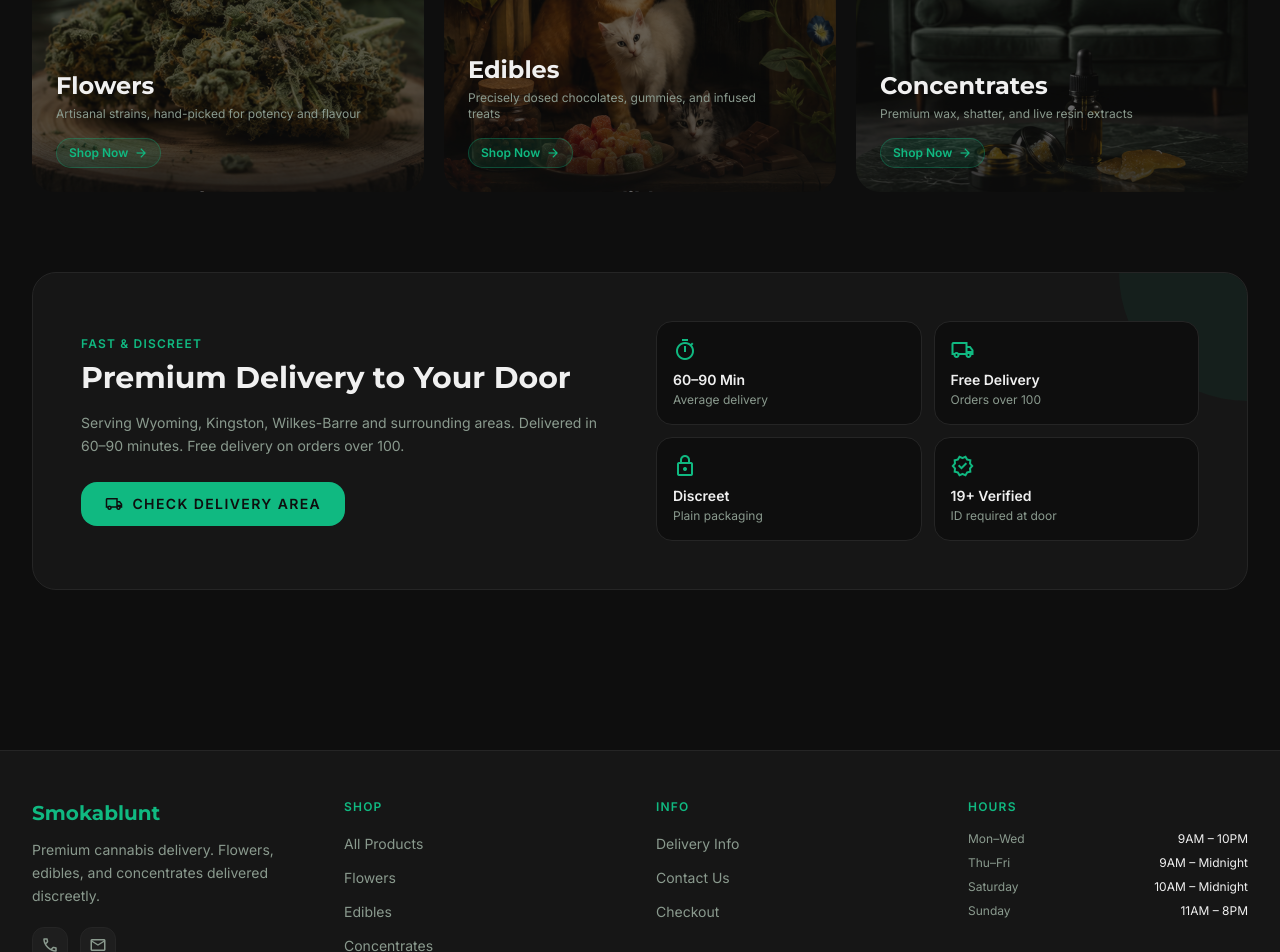
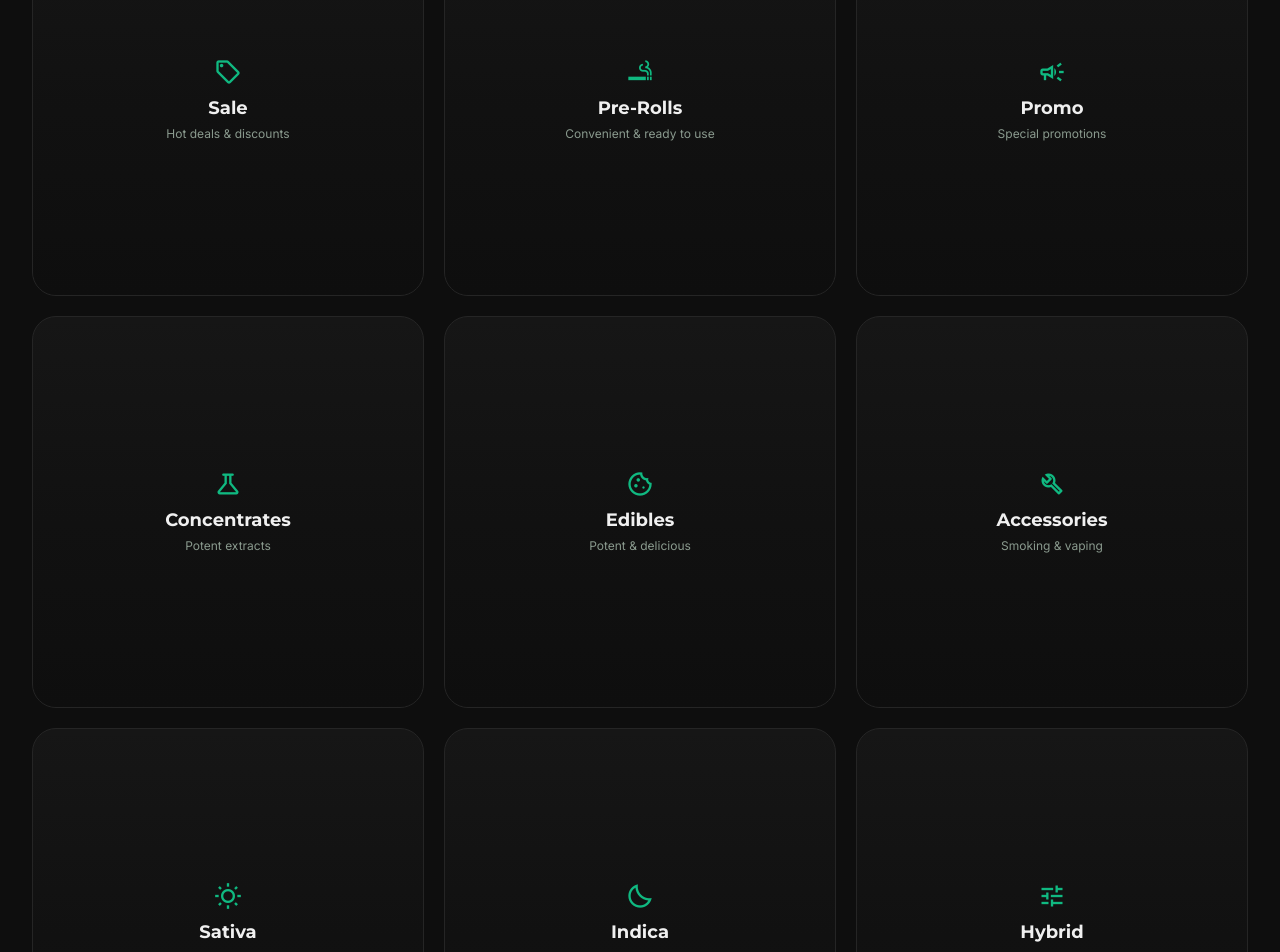
Before and after one commit to BizzOne-Digital/smokablunt, a Next.js app in the folder frontend/: page / in a window 1280 px wide. Shown: the part 1620-2572 px from the top of the page. Built offline with nearby package versions, Linux system fonts and the light colour scheme; no server answers.

Commit message:
client channges

```diff
--- a/frontend/app/contact/page.tsx
+++ b/frontend/app/contact/page.tsx
@@ -5,13 +5,13 @@ import Footer from "@/components/Footer";
 import { api } from "@/lib/api";
 
 const HOURS = [
-  { day:"Monday",    h:"9:00 AM – 10:00 PM", d:1 },
-  { day:"Tuesday",   h:"9:00 AM – 10:00 PM", d:2 },
-  { day:"Wednesday", h:"9:00 AM – 10:00 PM", d:3 },
-  { day:"Thursday",  h:"9:00 AM – 11:00 PM", d:4 },
-  { day:"Friday",    h:"9:00 AM – Midnight",  d:5 },
-  { day:"Saturday",  h:"10:00 AM – Midnight", d:6 },
-  { day:"Sunday",    h:"11:00 AM – 8:00 PM",  d:0 },
+  { day:"Monday",    h:"10:00 AM – 6:00 PM", d:1 },
+  { day:"Tuesday",   h:"10:00 AM – 8:00 PM", d:2 },
+  { day:"Wednesday", h:"10:00 AM – 8:00 PM", d:3 },
+  { day:"Thursday",  h:"10:00 AM – 8:00 PM", d:4 },
+  { day:"Friday",    h:"10:00 AM – 8:00 PM", d:5 },
+  { day:"Saturday",  h:"10:00 AM – 8:00 PM", d:6 },
+  { day:"Sunday",    h:"12:00 PM – 8:00 PM", d:0 },
 ];
 
 export default function ContactPage() {
@@ -26,10 +26,9 @@ export default function ContactPage() {
     const now = new Date();
     const h = now.getHours(), d = now.getDay();
     setToday(d);
-    if (d===0) setIsOpen(h>=11&&h<20);
-    else if (d===6) setIsOpen(h>=10);
-    else if (d>=4) setIsOpen(h>=9);
-    else setIsOpen(h>=9&&h<22);
+    if (d===0) setIsOpen(h>=12&&h<20);
+    else if (d===1) setIsOpen(h>=10&&h<18);
+    else setIsOpen(h>=10&&h<20);
   }, []);
 
   const f = (k: string, v: string) => setForm(p => ({ ...p, [k]: v }));
@@ -72,7 +71,7 @@ export default function ContactPage() {
                 {[
                   { icon:"call",        lbl:"Phone",    val:"249-288-4892",            href:"tel:2492884892" },
                   { icon:"mail",        lbl:"Email",    val:"smokablunt4you@gmail.com", href:"mailto:smokablunt4you@gmail.com" },
-                  { icon:"location_on", lbl:"Location", val:"12 E 6th St, Wyoming PA", href:"https://maps.google.com/?q=12+E+6th+St+Wyoming+PA" },
+                  { icon:"location_on", lbl:"Location", val:"Barrie, Ontario", href:"https://maps.google.com/?q=Barrie+Ontario" },
                 ].map(c => (
                   <li key={c.lbl} className="flex items-start gap-4">
                     <div className="w-10 h-10 rounded-2xl bg-greenBg border border-green/20 flex items-center justify-center flex-shrink-0">
@@ -85,7 +84,7 @@ export default function ContactPage() {
                   </li>
                 ))}
               </ul>
-              <a href="https://maps.google.com/?q=12+E+6th+St+Wyoming+PA" target="_blank" rel="noopener noreferrer"
+              <a href="https://maps.google.com/?q=Barrie+Ontario" target="_blank" rel="noopener noreferrer"
                 className="mt-8 w-full bg-green text-bg py-3.5 rounded-2xl font-sans text-sm font-bold uppercase tracking-widest hover:bg-greenLo transition-colors flex items-center justify-center gap-2">
                 <span className="ms" style={{ fontSize: "18px" }}>near_me</span>Get Directions
               </a>
@@ -117,17 +116,24 @@ export default function ContactPage() {
               <div>
                 <span className="font-sans text-xs font-semibold text-green uppercase tracking-widest block mb-2">Coverage</span>
                 <h2 className="font-title text-2xl font-bold text-textPri mb-4">Delivery Areas</h2>
-                <p className="font-sans text-sm text-textSec leading-relaxed mb-6">We offer discreet, premium delivery to Wyoming and surrounding communities within 60–90 minutes.</p>
+                <p className="font-sans text-sm text-textSec leading-relaxed mb-6">We offer discreet, premium delivery to Barrie and surrounding communities.</p>
                 <ul className="space-y-3 mb-6">
-                  {["Wyoming Proper", "Kingston & Wilkes-Barre", "Pittston Area", "Swoyersville & Exeter"].map(a => (
+                  {["Barrie", "Surrounding Cities"].map(a => (
                     <li key={a} className="flex items-center gap-3">
                       <span className="ms text-green" style={{ fontSize: "18px" }}>check_circle</span>
                       <span className="font-sans text-sm text-textPri">{a}</span>
                     </li>
                   ))}
                 </ul>
-                <div className="p-4 bg-greenBg border border-green/20 rounded-2xl">
-                  <p className="font-sans text-sm text-textSec">Free delivery on orders over <span className="text-green font-bold">100</span>. A 5 fee applies to smaller orders.</p>
+                <div className="space-y-3">
+                  <div className="p-4 bg-greenBg border border-green/20 rounded-2xl">
+                    <p className="font-sans text-xs font-semibold text-green uppercase tracking-wider mb-1">Barrie</p>
+                    <p className="font-sans text-sm text-textSec">Minimum order <span className="text-green font-bold">50</span> for free delivery. Under minimum: <span className="text-green font-bold">5–10</span> delivery fee.</p>
+                  </div>
+                  <div className="p-4 bg-greenBg border border-green/20 rounded-2xl">
+                    <p className="font-sans text-xs font-semibold text-green uppercase tracking-wider mb-1">Surrounding Cities</p>
+                    <p className="font-sans text-sm text-textSec">Minimum order <span className="text-green font-bold">70–100</span> for free delivery. Under minimum: <span className="text-green font-bold">10–20</span> delivery fee.</p>
+                  </div>
                 </div>
               </div>
               <div className="relative h-64 rounded-2xl overflow-hidden bg-bg border border-border flex items-center justify-center">
--- a/frontend/app/page.tsx
+++ b/frontend/app/page.tsx
@@ -1,5 +1,5 @@
 "use client";
-import { useEffect, useState } from "react";
+import { useEffect, useState, useRef, useCallback } from "react";
 import Link from "next/link";
 import Navbar from "@/components/Navbar";
 import Footer from "@/components/Footer";
@@ -13,6 +13,40 @@ const norm = (p: Product) => ({ id:p._id, name:p.name, category:p.category, type
 export default function Home() {
   const [featured, setFeatured] = useState<ReturnType<typeof norm>[]>([]);
   const [loading, setLoading] = useState(true);
+  const [slide, setSlide] = useState(0);
+  const slideTimer = useRef<ReturnType<typeof setInterval>|null>(null);
+
+  const promos = [
+    {
+      title: "Refer a Friend. Get 20 Off.",
+      desc: "They order. You save. Get 20 off your next order when you refer a friend.",
+      cta: "Explore",
+      icon: "group_add",
+      color: "from-emerald-900/40 to-bg",
+    },
+    {
+      title: "Mix & Match Flower Deals",
+      desc: "Choose multiple strains and customize your order. More choice. More control.",
+      cta: "Explore",
+      icon: "extension",
+      color: "from-purple-900/40 to-bg",
+    },
+    {
+      title: "Happy Hour Just Got Better",
+      desc: "Daily from 3 PM \u2013 5 PM, take 10 off all products. Set your reminder. Order during the window. Save instantly. Limited time. Every day.",
+      cta: "Explore",
+      icon: "schedule",
+      color: "from-yellow-900/40 to-bg",
+    },
+  ];
+
+  const nextSlide = useCallback(() => setSlide(s => (s + 1) % 3), []);
+  const prevSlide = useCallback(() => setSlide(s => (s - 1 + 3) % 3), []);
+
+  useEffect(() => {
+    slideTimer.current = setInterval(nextSlide, 5000);
+    return () => { if (slideTimer.current) clearInterval(slideTimer.current); };
+  }, [nextSlide]);
 
   useEffect(() => {
     api.get("/products?featured=true&type=flowers")
@@ -118,24 +152,65 @@ export default function Home() {
         <section className="max-w-site mx-auto px-4 md:px-8 pb-20">
           <span className="font-sans text-xs font-semibold text-green uppercase tracking-widest block mb-1.5">Browse</span>
           <h2 className="font-title text-3xl md:text-4xl font-bold text-textPri mb-10">Shop By Category</h2>
-          <div className="grid grid-cols-1 md:grid-cols-3 gap-5">
+          <div className="grid grid-cols-3 gap-3 md:gap-5">
             {[
-              { title:"Flowers",      desc:"Artisanal strains, hand-picked for potency and flavour",  href:"/shop?type=flowers",      img:"/pic1.png" },
-              { title:"Edibles",      desc:"Precisely dosed chocolates, gummies, and infused treats", href:"/shop?type=edibles",      img:"/pic2.png" },
-              { title:"Concentrates", desc:"Premium wax, shatter, and live resin extracts",           href:"/shop?type=concentrates", img:"/pic3.png" },
+              { title:"Sale",          desc:"Hot deals & discounts",         href:"/shop?type=sale",          icon:"local_offer" },
+              { title:"Pre-Rolls",     desc:"Convenient & ready to use",     href:"/shop?type=pre-rolls",     icon:"smoking_rooms" },
+              { title:"Promo",         desc:"Special promotions",            href:"/shop?type=promo",         icon:"campaign" },
+              { title:"Concentrates",  desc:"Potent extracts",              href:"/shop?type=concentrates",  icon:"science" },
+              { title:"Edibles",       desc:"Potent & delicious",           href:"/shop?type=edibles",       icon:"cookie" },
+              { title:"Accessories",   desc:"Smoking & vaping",             href:"/shop?type=accessories",   icon:"build" },
+              { title:"Sativa",        desc:"Energizing & uplifting",       href:"/shop?type=flowers&strain=sativa", icon:"wb_sunny" },
+              { title:"Indica",        desc:"Relaxing & sedating",          href:"/shop?type=flowers&strain=indica", icon:"bedtime" },
+              { title:"Hybrid",        desc:"Balanced & versatile",         href:"/shop?type=flowers&strain=hybrid", icon:"tune" },
             ].map(c => (
-              <Link key={c.title} href={c.href} className="group relative overflow-hidden rounded-3xl h-72 block">
-                <img src={c.img} alt={c.title} className="w-full h-full object-cover opacity-40 group-hover:opacity-60 group-hover:scale-105 transition-all duration-500" />
-                <div className="absolute inset-0  from-bg via-bg/30 to-transparent" />
-                <div className="absolute bottom-0 left-0 p-6">
-                  <p className="font-title text-2xl font-bold text-textPri mb-1">{c.title}</p>
-                  <p className="font-sans text-xs text-textSec mb-4 max-w-xs">{c.desc}</p>
-                  <span className="inline-flex items-center gap-1.5 bg-green/10 border border-green/30 text-green px-3 py-1.5 rounded-full font-sans text-xs font-semibold group-hover:bg-green group-hover:text-bg transition-all">
-                    Shop Now <span className="ms" style={{fontSize:"14px"}}>arrow_forward</span>
-                  </span>
+              <Link key={c.title} href={c.href} className="group relative overflow-hidden rounded-2xl md:rounded-3xl aspect-square block bg-surface border border-border hover:border-green transition-all">
+                <div className="absolute inset-0 bg-gradient-to-t from-bg via-bg/60 to-transparent" />
+                <div className="absolute inset-0 flex flex-col items-center justify-center p-3 text-center">
+                  <span className="ms text-green mb-2 group-hover:scale-110 transition-transform" style={{ fontSize: "28px" }}>{c.icon}</span>
+                  <p className="font-title text-sm md:text-lg font-bold text-textPri leading-tight">{c.title}</p>
+                  <p className="font-sans text-[10px] md:text-xs text-textSec mt-1 hidden md:block">{c.desc}</p>
                 </div>
               </Link>
             ))}
+          </div>
+        </section>
+
+        {/* ── Promo Slider ────────────────────────────────────── */}
+        <section className="max-w-site mx-auto px-4 md:px-8 pb-20">
+          <div className="bg-surface border border-border rounded-3xl overflow-hidden relative">
+            {/* Slide content */}
+            <div className="relative min-h-[320px] md:min-h-[280px] flex flex-col items-center justify-center text-center px-8 py-12">
+              <div className={`absolute inset-0 bg-gradient-to-b ${promos[slide].color} opacity-60`} />
+              <div className="relative z-10 max-w-lg mx-auto">
+                <div className="w-16 h-16 rounded-full bg-green/10 border border-green/20 flex items-center justify-center mx-auto mb-5">
+                  <span className="ms text-green" style={{ fontSize: "32px" }}>{promos[slide].icon}</span>
+                </div>
+                <h3 className="font-title text-2xl md:text-3xl font-bold text-textPri mb-3">{promos[slide].title}</h3>
+                <p className="font-sans text-sm text-textSec leading-relaxed mb-6">{promos[slide].desc}</p>
+                <Link href="/shop" className="inline-flex items-center gap-2 border border-green text-green px-6 py-3 rounded-full font-sans text-sm font-semibold hover:bg-green hover:text-bg transition-all">
+                  {promos[slide].cta}
+                </Link>
+              </div>
+            </div>
+
+            {/* Navigation arrows */}
+            <button onClick={() => { prevSlide(); if(slideTimer.current) { clearInterval(slideTimer.current); slideTimer.current = setInterval(nextSlide, 5000); } }}
+              className="absolute left-3 top-1/2 -translate-y-1/2 w-10 h-10 rounded-full bg-bg/80 border border-border flex items-center justify-center text-textSec hover:text-green hover:border-green transition-all z-20">
+              <span className="ms" style={{ fontSize: "20px" }}>chevron_left</span>
+            </button>
+            <button onClick={() => { nextSlide(); if(slideTimer.current) { clearInterval(slideTimer.current); slideTimer.current = setInterval(nextSlide, 5000); } }}
+              className="absolute right-3 top-1/2 -translate-y-1/2 w-10 h-10 rounded-full bg-bg/80 border border-border flex items-center justify-center text-textSec hover:text-green hover:border-green transition-all z-20">
+              <span className="ms" style={{ fontSize: "20px" }}>chevron_right</span>
+            </button>
+
+            {/* Dots */}
+            <div className="absolute bottom-4 left-1/2 -translate-x-1/2 flex gap-2 z-20">
+              {promos.map((_, i) => (
+                <button key={i} onClick={() => { setSlide(i); if(slideTimer.current) { clearInterval(slideTimer.current); slideTimer.current = setInterval(nextSlide, 5000); } }}
+                  className={`w-2 h-2 rounded-full transition-all ${i === slide ? "bg-green w-6" : "bg-textDim hover:bg-textSec"}`} />
+              ))}
+            </div>
           </div>
         </section>
 
@@ -146,15 +221,15 @@ export default function Home() {
             <div className="relative z-10">
               <span className="font-sans text-xs font-semibold text-green uppercase tracking-widest block mb-2">Fast & Discreet</span>
               <h2 className="font-title text-3xl font-bold text-textPri mb-4">Premium Delivery to Your Door</h2>
-              <p className="font-sans text-sm text-textSec leading-relaxed mb-6">Serving Wyoming, Kingston, Wilkes-Barre and surrounding areas. Delivered in 60–90 minutes. Free delivery on orders over 100.</p>
+              <p className="font-sans text-sm text-textSec leading-relaxed mb-6">Serving Barrie and surrounding areas. Free delivery on qualifying orders.</p>
               <Link href="/contact" className="inline-flex items-center gap-2 bg-green text-bg px-6 py-3 rounded-2xl font-sans text-sm font-bold uppercase tracking-widest hover:bg-greenLo transition-colors">
                 <span className="ms" style={{fontSize:"18px"}}>local_shipping</span>Check Delivery Area
               </Link>
             </div>
             <div className="grid grid-cols-2 gap-3 relative z-10">
               {[
-                {icon:"timer",         t:"60–90 Min",       s:"Average delivery"},
-                {icon:"local_shipping",t:"Free Delivery",   s:"Orders over 100"},
+                {icon:"timer",         t:"Fast Delivery",    s:"Same day service"},
+                {icon:"local_shipping",t:"Free Delivery",   s:"On qualifying orders"},
                 {icon:"lock",          t:"Discreet",        s:"Plain packaging"},
                 {icon:"verified",      t:"19+ Verified",    s:"ID required at door"},
               ].map(f => (
--- a/frontend/app/shop/page.tsx
+++ b/frontend/app/shop/page.tsx
@@ -23,6 +23,7 @@ function ShopContent() {
   const [sort, setSort]           = useState("popular");
   const [search, setSearch]       = useState(searchQ);
   const [mobileFilters, setMobileFilters] = useState(false);
+  const [activeTab, setActiveTab] = useState("all");
 
   useEffect(() => { setSearch(searchQ); }, [searchQ]);
 
@@ -37,11 +38,24 @@ function ShopContent() {
   const toggle = (arr: string[], v: string, set: (x: string[]) => void) =>
     set(arr.includes(v) ? arr.filter(x => x !== v) : [...arr, v]);
 
-  const clearAll = () => { setStrains([]); setCats([]); setMaxPrice(150); setSort("popular"); setSearch(""); router.push("/shop"); };
+  const clearAll = () => { setStrains([]); setCats([]); setMaxPrice(150); setSort("popular"); setSearch(""); setActiveTab("all"); router.push("/shop"); };
 
   const filtered = useMemo(() => {
     let list = [...all];
     if (typeQ !== "all") list = list.filter(p => p.type === typeQ);
+    // Active tab filtering
+    if (activeTab !== "all") {
+      const tabLower = activeTab.toLowerCase();
+      if (["hybrid","indica","sativa"].includes(tabLower)) {
+        list = list.filter(p => p.category.toLowerCase() === tabLower);
+      } else if (["edibles","concentrates","accessories","pre-rolls"].includes(tabLower)) {
+        list = list.filter(p => p.type.toLowerCase() === tabLower);
+      } else if (tabLower === "sale") {
+        list = list.filter(p => p.type.toLowerCase() === "sale" || p.category.toLowerCase() === "sale");
+      } else if (tabLower === "promo") {
+        list = list.filter(p => p.type.toLowerCase() === "promo" || p.category.toLowerCase() === "promo");
+      }
+    }
     if (strains.length)  list = list.filter(p => strains.includes(p.category));
     if (cats.length)     list = list.filter(p => cats.includes(p.type));
     list = list.filter(p => p.price <= maxPrice);
@@ -54,7 +68,7 @@ function ShopContent() {
     else if (sort === "thc")   list.sort((a, b) => b.thc - a.thc);
     else list.sort((a, b) => b.rating - a.rating);
     return list;
-  }, [all, typeQ, strains, cats, maxPrice, sort, search]);
+  }, [all, typeQ, activeTab, strains, cats, maxPrice, sort, search]);
 
   const heroTitle = ({ flowers: "The Flower Boutique", edibles: "Artisan Edibles", concentrates: "Premium Concentrates" } as Record<string, string>)[typeQ] || "The Full Collection";
 
@@ -122,6 +136,33 @@ function ShopContent() {
         </div>
 
         <div className="max-w-site mx-auto px-4 md:px-8 py-8">
+          {/* Category Tabs */}
+          <div className="flex gap-2 overflow-x-auto pb-4 mb-2 scrollbar-hide -mx-4 px-4 md:mx-0 md:px-0">
+            {[
+              { label:"All",           filter:"all" },
+              { label:"Sale",          filter:"sale" },
+              { label:"Hybrid",        filter:"hybrid" },
+              { label:"Indica",        filter:"indica" },
+              { label:"Sativa",        filter:"sativa" },
+              { label:"Pre-Rolls",     filter:"pre-rolls" },
+              { label:"Edibles",       filter:"edibles" },
+              { label:"Concentrates",  filter:"concentrates" },
+              { label:"Accessories",   filter:"accessories" },
+              { label:"Promo",         filter:"promo" },
+            ].map(tab => {
+              const isActive = activeTab === tab.filter;
+              return (
+                <button
+                  key={tab.filter}
+                  onClick={() => setActiveTab(tab.filter)}
+                  className={`flex-shrink-0 px-5 py-2.5 rounded-full font-sans text-xs font-semibold uppercase tracking-wider transition-all whitespace-nowrap ${isActive ? "bg-green text-bg" : "bg-surface border border-border text-textSec hover:border-green hover:text-green"}`}
+                >
+                  {tab.label}
+                </button>
+              );
+            })}
+          </div>
+
           {/* Mobile top bar */}
           <div className="flex items-center justify-between mb-5 lg:hidden">
             <span className="font-sans text-sm text-textSec">
--- a/frontend/components/Footer.tsx
+++ b/frontend/components/Footer.tsx
@@ -38,7 +38,7 @@ export default function Footer() {
         <div>
           <p className="font-sans text-xs font-semibold text-green uppercase tracking-widest mb-4">Hours</p>
           <ul className="space-y-2">
-            {[["Mon–Wed", "9AM – 10PM"], ["Thu–Fri", "9AM – Midnight"], ["Saturday", "10AM – Midnight"], ["Sunday", "11AM – 8PM"]].map(([d, h]) => (
+            {[["Monday", "10AM – 6PM"], ["Tue–Sat", "10AM – 8PM"], ["Sunday", "12PM – 8PM"]].map(([d, h]) => (
               <li key={d} className="flex justify-between font-sans text-xs">
                 <span className="text-textSec">{d}</span>
                 <span className="text-textPri">{h}</span>
```
Also changed, not shown: frontend/app/admin/login/page.tsx (+19 -1 lines), 1 other file (tests, documents, lock files or other folders).
